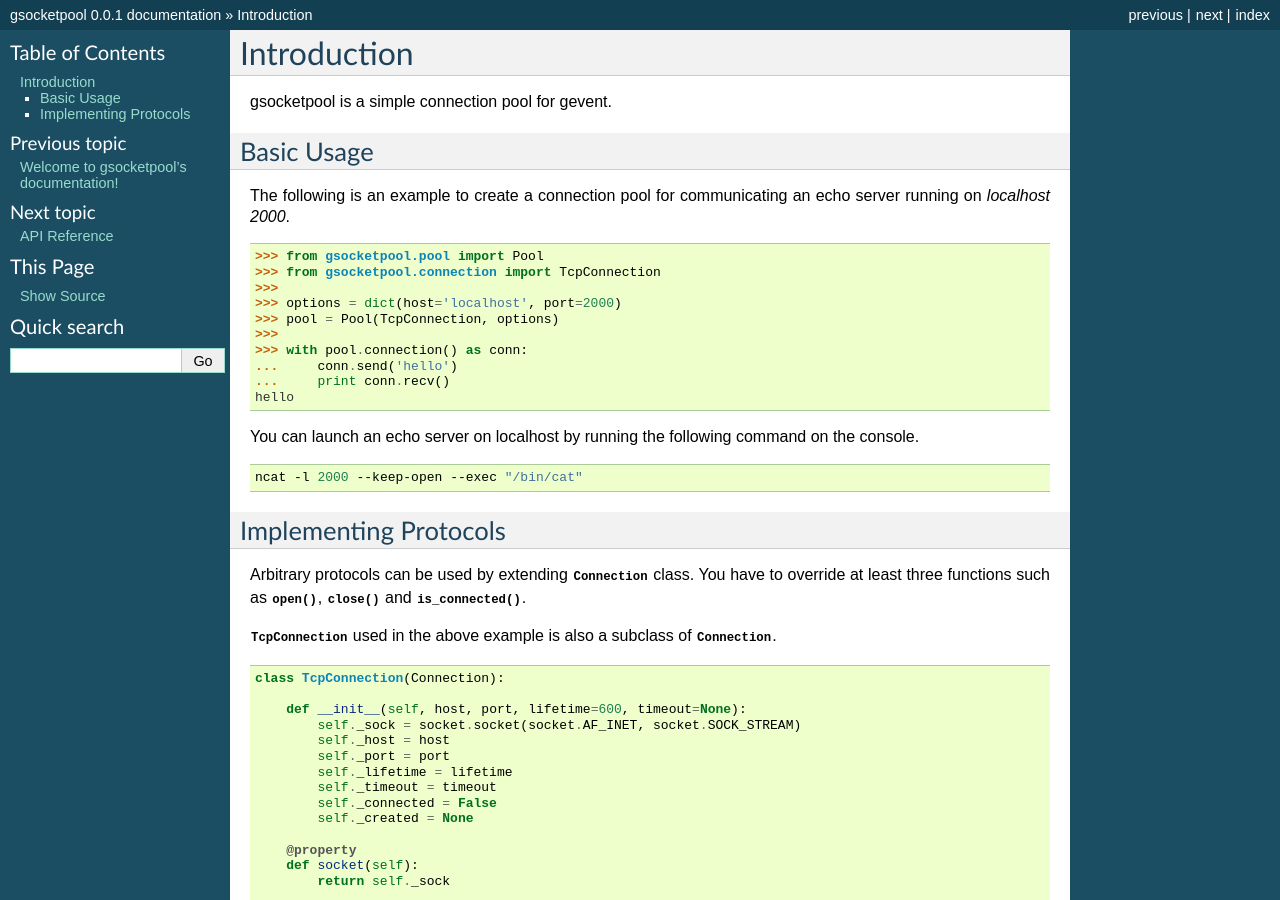
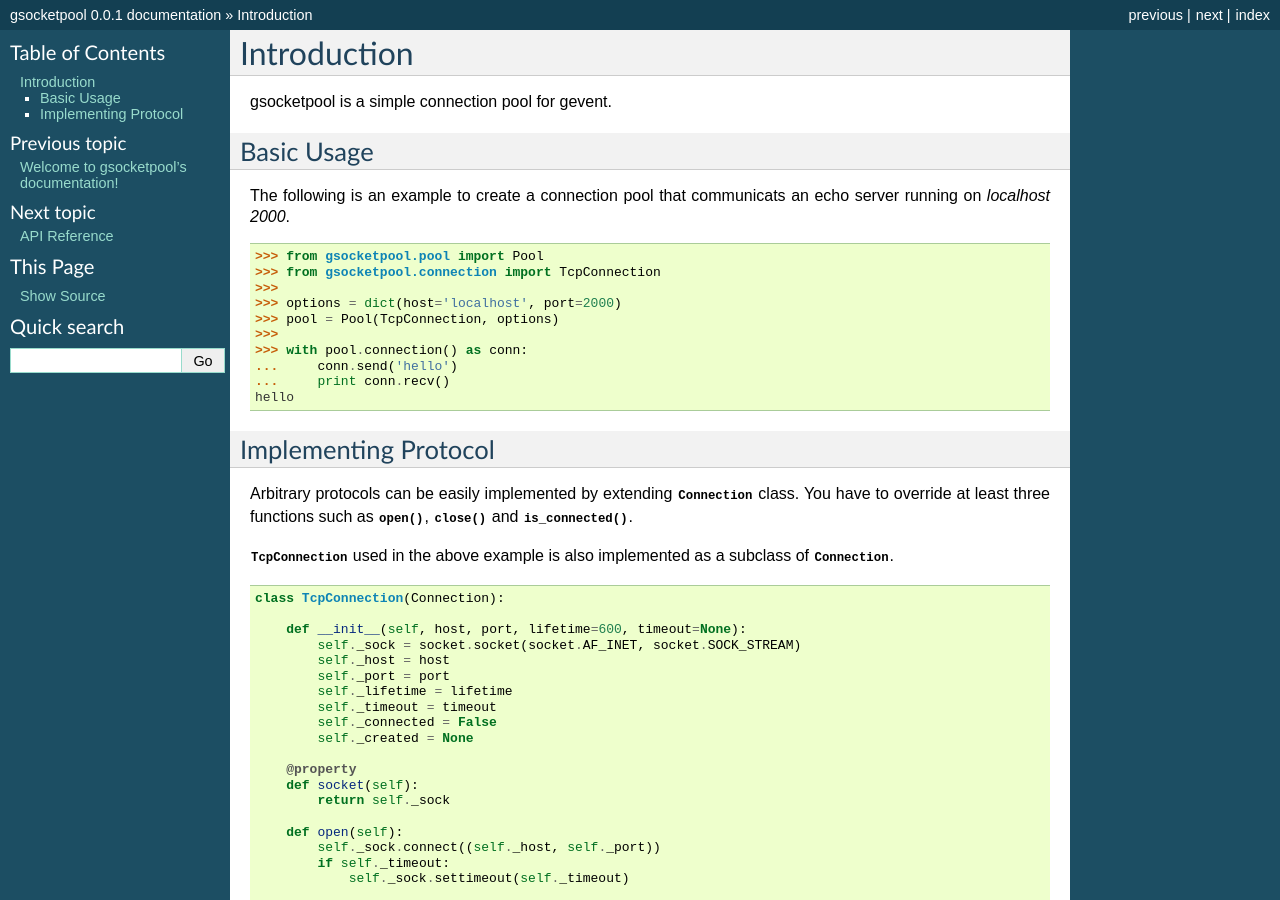
Before and after one commit to studio-ousia/gsocketpool, a Sphinx documentation site: the page built from docs/intro.rst, in a window 1280 px wide and 900 px high. Built offline with Sphinx 7.4.7, drawn with Linux system fonts in a browser that asks for light colours.

```diff
--- a/docs/intro.rst
+++ b/docs/intro.rst
@@ -6,7 +6,7 @@ gsocketpool is a simple connection pool for gevent.
 Basic Usage
 -----------
 
-The following is an example to create a connection pool for communicating an echo server running on *localhost 2000*.
+The following is an example to create a connection pool that communicats an echo server running on *localhost 2000*.
 
 .. code-block:: python
 
@@ -21,20 +21,14 @@ The following is an example to create a connection pool for communicating an ech
     ...     print conn.recv()
     hello
 
-You can launch an echo server on localhost by running the following command on the console.
 
-.. code-block:: bash
+Implementing Protocol
+---------------------
 
-    ncat -l 2000 --keep-open --exec "/bin/cat"
+Arbitrary protocols can be easily implemented by extending :class:`Connection <gsocketpool.connection.Connection>` class. You have to override at least three functions such as :func:`open() <gsocketpool.connection.Connection.open>`, :func:`close() <gsocketpool.connection.Connection.close>` and :func:`is_connected() <gsocketpool.connection.Connection.is_connected>`.
 
 
-Implementing Protocols
-----------------------
-
-Arbitrary protocols can be used by extending :class:`Connection <gsocketpool.connection.Connection>` class. You have to override at least three functions such as :func:`open() <gsocketpool.connection.Connection.open>`, :func:`close() <gsocketpool.connection.Connection.close>` and :func:`is_connected() <gsocketpool.connection.Connection.is_connected>`.
-
-
-:class:`TcpConnection <gsocketpool.connection.TcpConnection>` used in the above example is also a subclass of :class:`Connection <gsocketpool.connection.Connection>`.
+:class:`TcpConnection <gsocketpool.connection.TcpConnection>` used in the above example is also implemented as a subclass of :class:`Connection <gsocketpool.connection.Connection>`.
 
 
 .. code-block:: python
```
Also changed, not shown: README.rst (+67 -0 lines).
